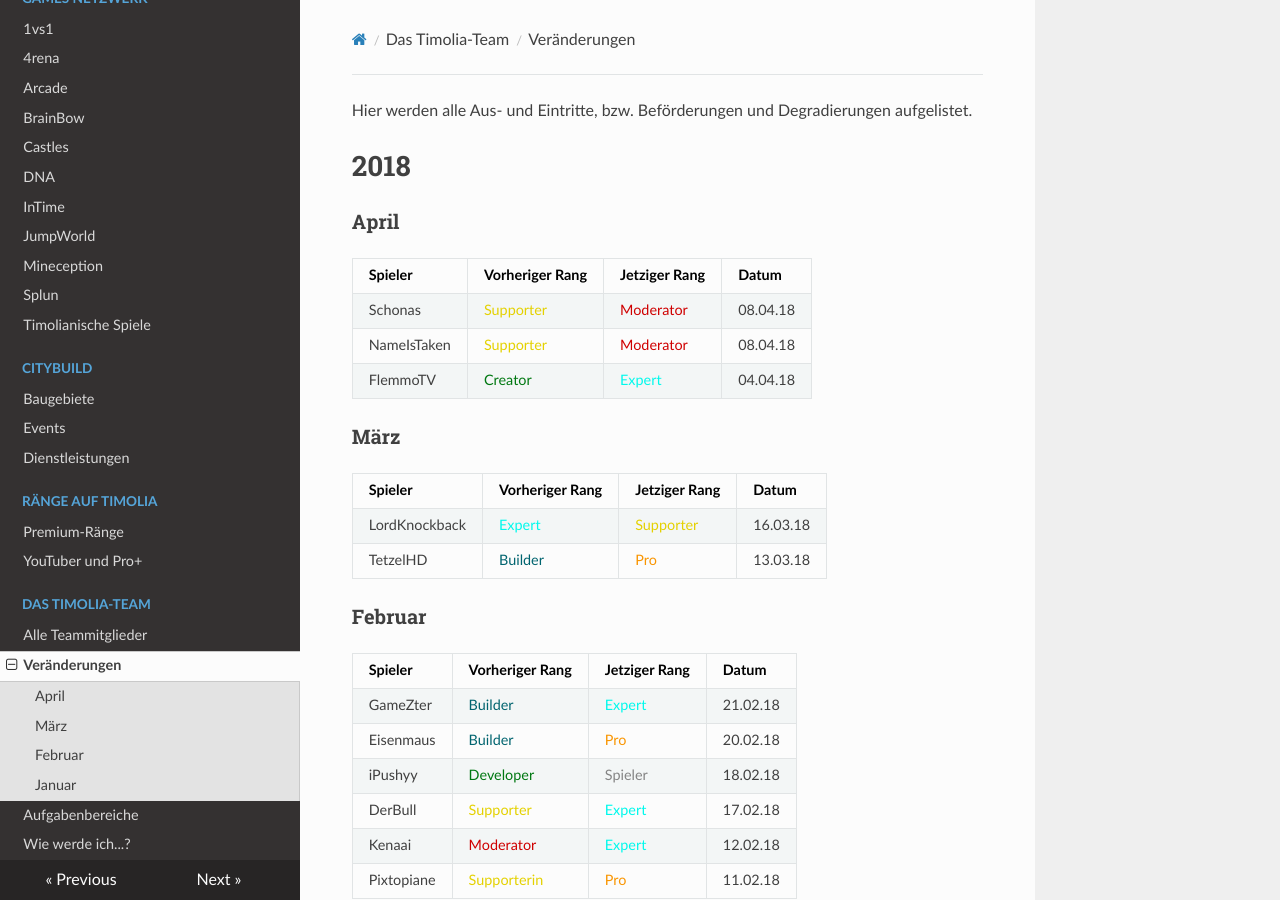
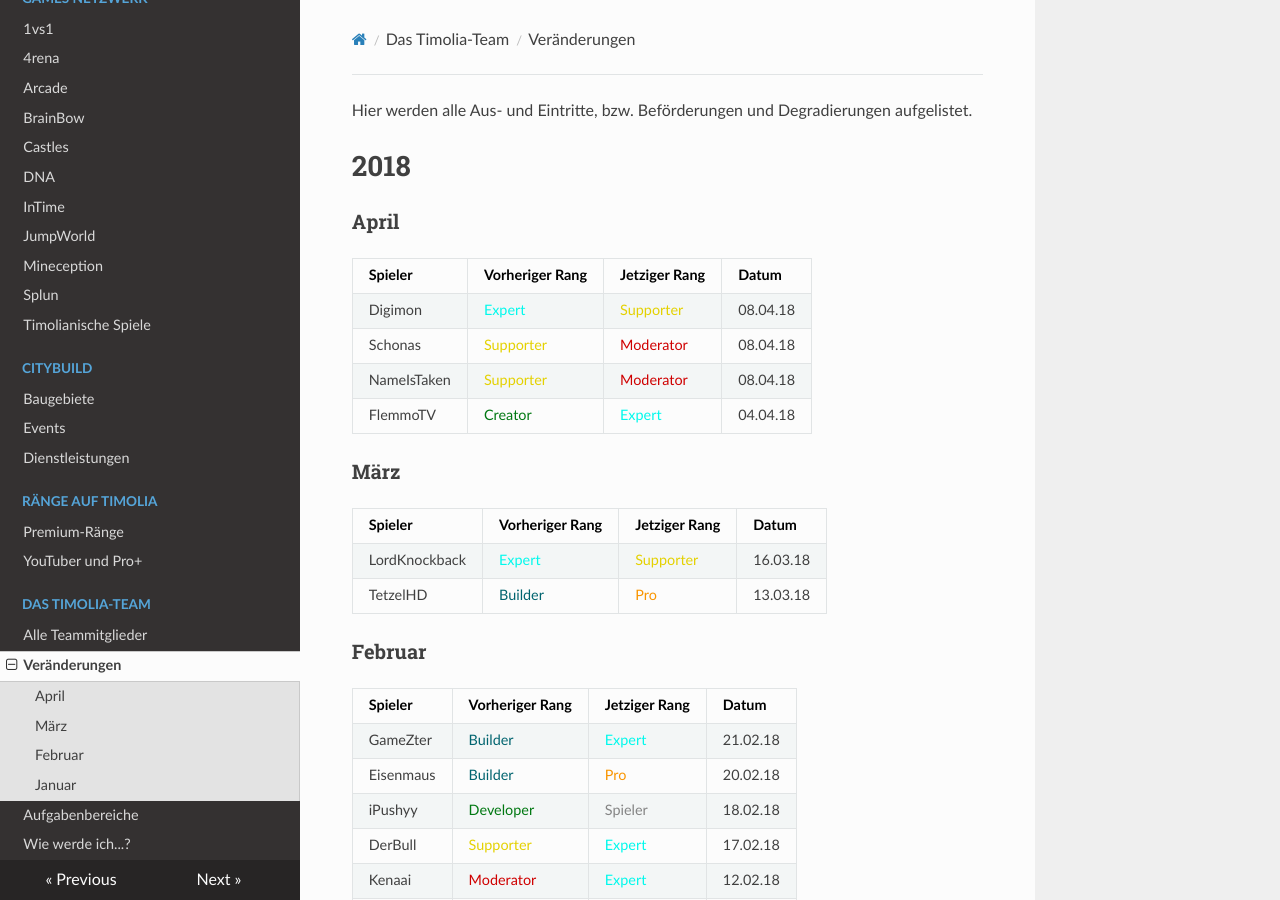
Before and after one commit to TimoliaDE/HowTo, an MkDocs documentation site: the page built from docs/team/changes.md, in a window 1280 px wide and 900 px high. Built offline with MkDocs 1.6.1, drawn with Linux system fonts in a browser that asks for light colours; nearby versions of some CDN libraries; old or Windows-style settings are respelled for this version of MkDocs.

Commit message:
Update changes.md

```diff
--- a/docs/team/changes.md
+++ b/docs/team/changes.md
@@ -5,6 +5,7 @@ Hier werden alle Aus- und Eintritte, bzw. Beförderungen und Degradierungen aufg
 ###<strong>April</strong>
 | Spieler | Vorheriger Rang | Jetziger Rang | Datum |
 | ------ | ------ | ------ | ------ |
+|Digimon | <span style="color:#00F9EC">Expert</span> | <span style="color:#E4D100">Supporter</span> | 08.04.18 |
 |Schonas | <span style="color:#E4D100">Supporter</span> | <span style="color:#CF0101">Moderator</span> | 08.04.18 |
 |NameIsTaken | <span style="color:#E4D100">Supporter</span> | <span style="color:#CF0101">Moderator</span> | 08.04.18 |
 |FlemmoTV | <span style="color:#007812">Creator</span> | <span style="color:#00F9EC">Expert</span> | 04.04.18 |
```
